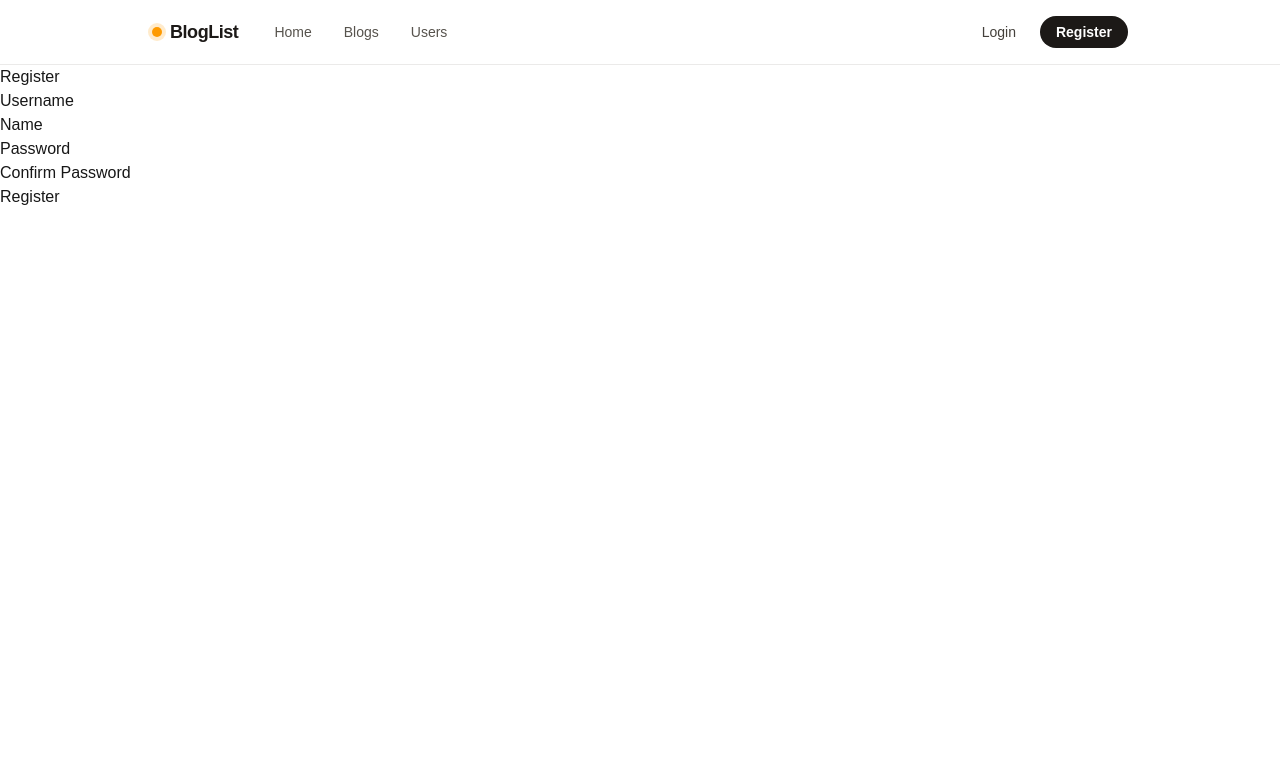
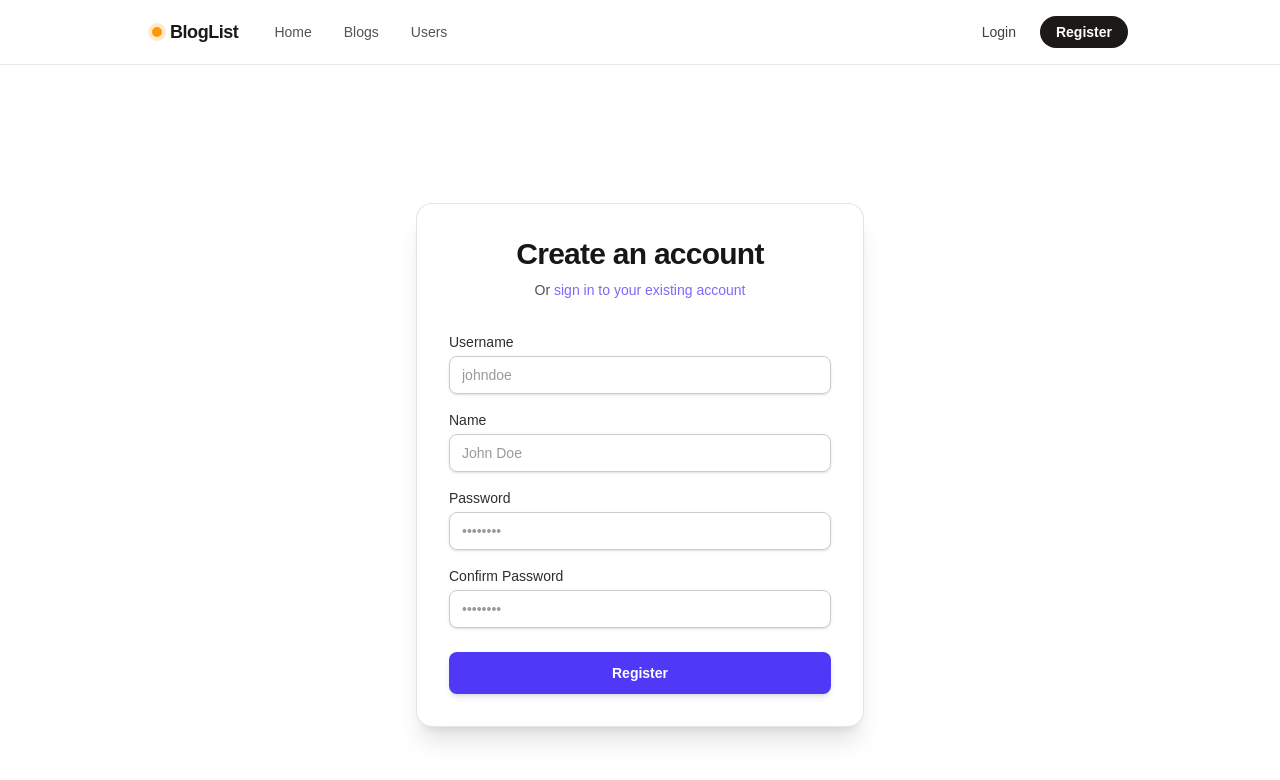
Before and after one commit to mcmnyages/fs-next.js, a Next.js app in the folder blogs-app/: page /register in a window 1280 px wide. Shown: the top 780 px of the page. Built offline with nearby package versions, Linux system fonts and the light colour scheme; no server answers.

Commit message:
feat: enhance login and registration pages with improved UI and error handling

```diff
--- a/blogs-app/app/login/page.tsx
+++ b/blogs-app/app/login/page.tsx
@@ -8,7 +8,7 @@ export default function LoginPage() {
   const router = useRouter()
   const [error, setError] = useState("")
 
-  const handleSubmit = async (e: React.SubmitEvent<HTMLFormElement>) => {
+  const handleSubmit = async (e: React.FormEvent<HTMLFormElement>) => {
     e.preventDefault()
     const formData = new FormData(e.currentTarget)
 
@@ -27,24 +27,65 @@ export default function LoginPage() {
   }
 
   return (
+    <div className="flex min-h-screen items-center justify-center bg-background px-4 py-12 text-foreground sm:px-6 lg:px-8">
+      <div className="w-full max-w-md space-y-8 rounded-2xl border border-black/10 bg-background p-8 shadow-xl dark:border-white/10">
         <div>
-      <h2>Login</h2>
-      {error && <p style={{ color: "red" }}>{error}</p>}
-      <form onSubmit={handleSubmit}>
+          <h2 className="text-center text-3xl font-extrabold tracking-tight">
+            Sign in to your account
+          </h2>
+          <p className="mt-2 text-center text-sm opacity-75">
+            Or{" "}
+            <a href="/register" className="font-medium text-indigo-600 hover:text-indigo-500 dark:text-indigo-400">
+              create a new account
+            </a>
+          </p>
+        </div>
+
+        <form onSubmit={handleSubmit} className="mt-8 space-y-6">
+          <div className="space-y-4 rounded-md">
             <div>
-          <label>
+              <label className="block text-sm font-medium opacity-90">
                 Username
-            <input type="text" name="username" required />
               </label>
+              <input
+                type="text"
+                name="username"
+                required
+                className="mt-1 block w-full rounded-lg border border-black/20 bg-transparent px-3 py-2 placeholder-black/40 shadow-sm focus:border-indigo-500 focus:outline-none focus:ring-2 focus:ring-indigo-500 dark:border-white/20 dark:placeholder-white/40 sm:text-sm"
+                placeholder="johndoe"
+              />
             </div>
+
             <div>
-          <label>
+              <label className="block text-sm font-medium opacity-90">
                 Password
-            <input type="password" name="password" required />
               </label>
+              <input
+                type="password"
+                name="password"
+                required
+                className="mt-1 block w-full rounded-lg border border-black/20 bg-transparent px-3 py-2 placeholder-black/40 shadow-sm focus:border-indigo-500 focus:outline-none focus:ring-2 focus:ring-indigo-500 dark:border-white/20 dark:placeholder-white/40 sm:text-sm"
+                placeholder="••••••••"
+              />
             </div>
-        <button type="submit">Login</button>
+          </div>
+
+          {error && (
+            <div className="rounded-lg border border-red-200 bg-red-50 p-4 text-sm text-red-700 dark:border-red-900/50 dark:bg-red-950/50 dark:text-red-300">
+              {error}
+            </div>
+          )}
+
+          <div>
+            <button
+              type="submit"
+              className="group relative flex w-full justify-center rounded-lg border border-transparent bg-indigo-600 px-4 py-2.5 text-sm font-semibold text-white shadow-md hover:bg-indigo-700 focus:outline-none focus:ring-2 focus:ring-indigo-500 focus:ring-offset-2 transition-all duration-150"
+            >
+              Sign In
+            </button>
+          </div>
         </form>
+      </div>
     </div>
   )
 }
--- a/blogs-app/app/register/page.tsx
+++ b/blogs-app/app/register/page.tsx
@@ -1,4 +1,3 @@
-
 "use client"
 
 import { useActionState } from "react"
@@ -10,48 +9,91 @@ export default function RegisterPage() {
   })
 
   return (
+    <div className="flex min-h-screen items-center justify-center bg-background px-4 py-12 text-foreground sm:px-6 lg:px-8">
+      <div className="w-full max-w-md space-y-8 rounded-2xl border border-black/10 bg-background p-8 shadow-xl dark:border-white/10">
         <div>
-      <h2>Register</h2>
+          <h2 className="text-center text-3xl font-extrabold tracking-tight">
+            Create an account
+          </h2>
+          <p className="mt-2 text-center text-sm opacity-75">
+            Or{" "}
+            <a href="/login" className="font-medium text-indigo-600 hover:text-indigo-500 dark:text-indigo-400">
+              sign in to your existing account
+            </a>
+          </p>
+        </div>
 
-      <form action={formAction}>
+        <form action={formAction} className="mt-8 space-y-6">
+          <div className="space-y-4">
             <div>
-          <label>
+              <label className="block text-sm font-medium opacity-90">
                 Username
-            <input type="text" name="username" required />
               </label>
+              <input
+                type="text"
+                name="username"
+                required
+                className="mt-1 block w-full rounded-lg border border-black/20 bg-transparent px-3 py-2 placeholder-black/40 shadow-sm focus:border-indigo-500 focus:outline-none focus:ring-2 focus:ring-indigo-500 dark:border-white/20 dark:placeholder-white/40 sm:text-sm"
+                placeholder="johndoe"
+              />
             </div>
 
             <div>
-          <label>
+              <label className="block text-sm font-medium opacity-90">
                 Name
-            <input type="text" name="name" required />
               </label>
+              <input
+                type="text"
+                name="name"
+                required
+                className="mt-1 block w-full rounded-lg border border-black/20 bg-transparent px-3 py-2 placeholder-black/40 shadow-sm focus:border-indigo-500 focus:outline-none focus:ring-2 focus:ring-indigo-500 dark:border-white/20 dark:placeholder-white/40 sm:text-sm"
+                placeholder="John Doe"
+              />
             </div>
 
             <div>
-          <label>
+              <label className="block text-sm font-medium opacity-90">
                 Password
-            <input type="password" name="password" required />
               </label>
+              <input
+                type="password"
+                name="password"
+                required
+                className="mt-1 block w-full rounded-lg border border-black/20 bg-transparent px-3 py-2 placeholder-black/40 shadow-sm focus:border-indigo-500 focus:outline-none focus:ring-2 focus:ring-indigo-500 dark:border-white/20 dark:placeholder-white/40 sm:text-sm"
+                placeholder="••••••••"
+              />
             </div>
 
             <div>
-          <label>
+              <label className="block text-sm font-medium opacity-90">
                 Confirm Password
+              </label>
               <input
                 type="password"
                 name="passwordConfirm"
                 required
+                className="mt-1 block w-full rounded-lg border border-black/20 bg-transparent px-3 py-2 placeholder-black/40 shadow-sm focus:border-indigo-500 focus:outline-none focus:ring-2 focus:ring-indigo-500 dark:border-white/20 dark:placeholder-white/40 sm:text-sm"
+                placeholder="••••••••"
               />
-          </label>
+            </div>
           </div>
 
-        <button type="submit">Register</button>
+          {state.error && (
+            <div className="rounded-lg border border-red-200 bg-red-50 p-4 text-sm text-red-700 dark:border-red-900/50 dark:bg-red-950/50 dark:text-red-300">
+              {state.error}
+            </div>
+          )}
 
-        {state.error && (
-          <p style={{ color: "red" }}>{state.error}</p>
-        )}
+          <div>
+            <button
+              type="submit"
+              className="group relative flex w-full justify-center rounded-lg border border-transparent bg-indigo-600 px-4 py-2.5 text-sm font-semibold text-white shadow-md hover:bg-indigo-700 focus:outline-none focus:ring-2 focus:ring-indigo-500 focus:ring-offset-2 transition-all duration-150"
+            >
+              Register
+            </button>
+          </div>
         </form>
+      </div>
     </div>
   )
 }
```
Lines whose indentation alone changed are shown as unchanged.
